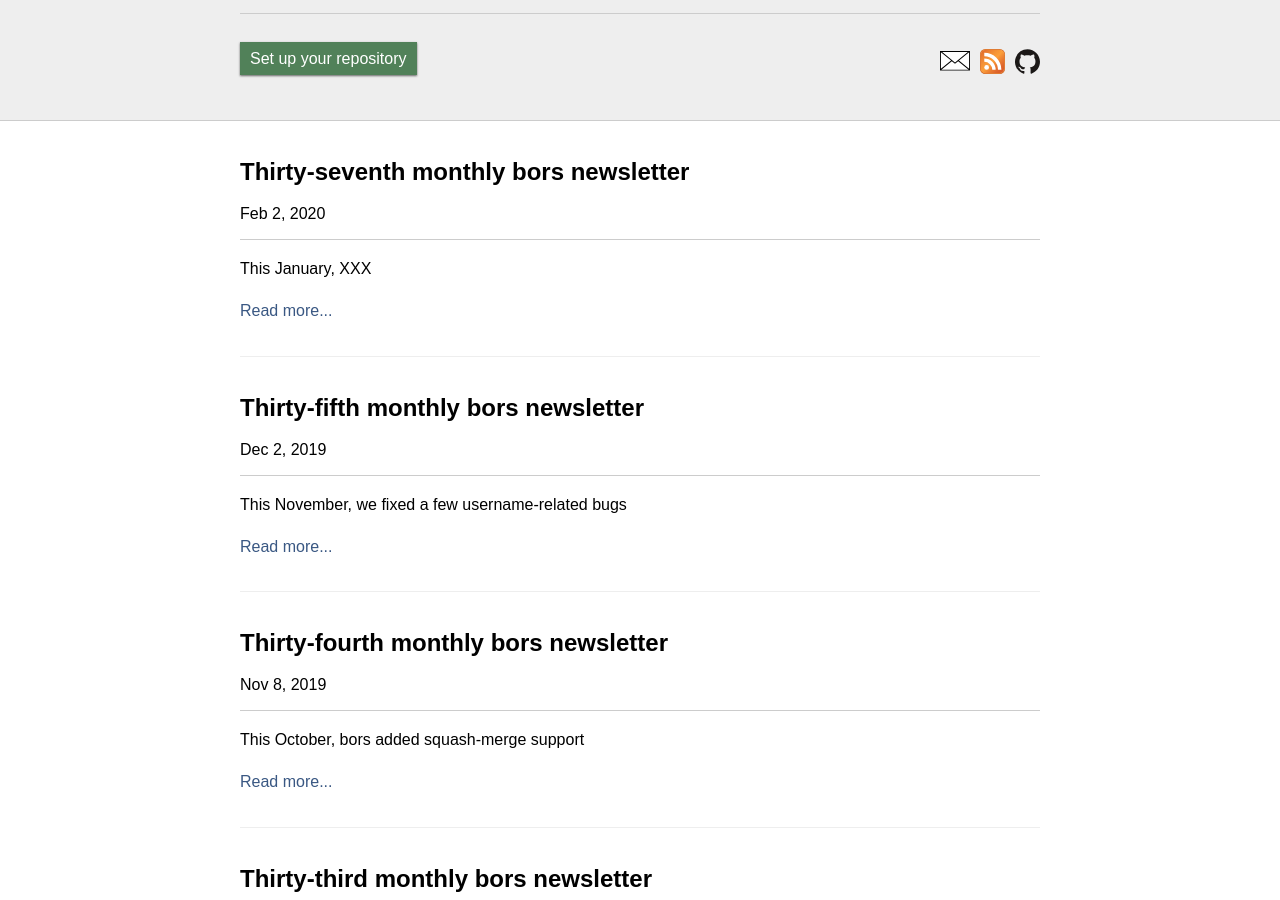
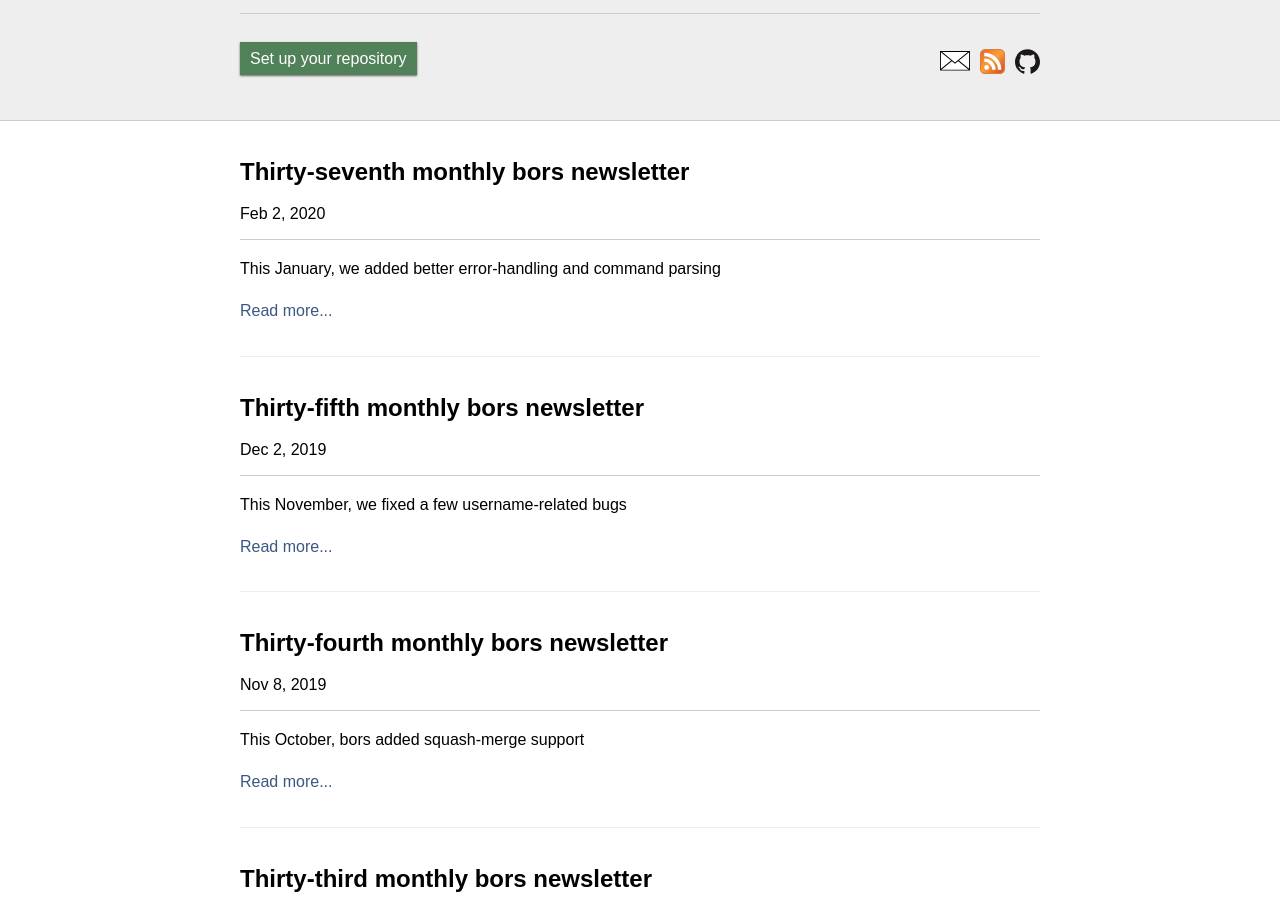
Before and after one commit to bors-ng/bors-ng.github.io, a Jekyll site: the page built from index.html, in a window 1280 px wide and 900 px high, scrolled down 1197 px. Built offline with Jekyll 4.4.1, drawn with Linux system fonts in a browser that asks for light colours; the list of posts is cut into pages by our own code.

Commit message:
Add summary

```diff
--- a/_posts/2020-02-01-tmib-37.md
+++ b/_posts/2020-02-01-tmib-37.md
@@ -2,7 +2,7 @@
 layout:     post
 title:      Thirty-seventh monthly bors newsletter
 date:       2020-02-02 00:00:00
-summary:    This January, XXX
+summary:    This January, we added better error-handling and command parsing
 categories: newsletter
 ---
 
```
